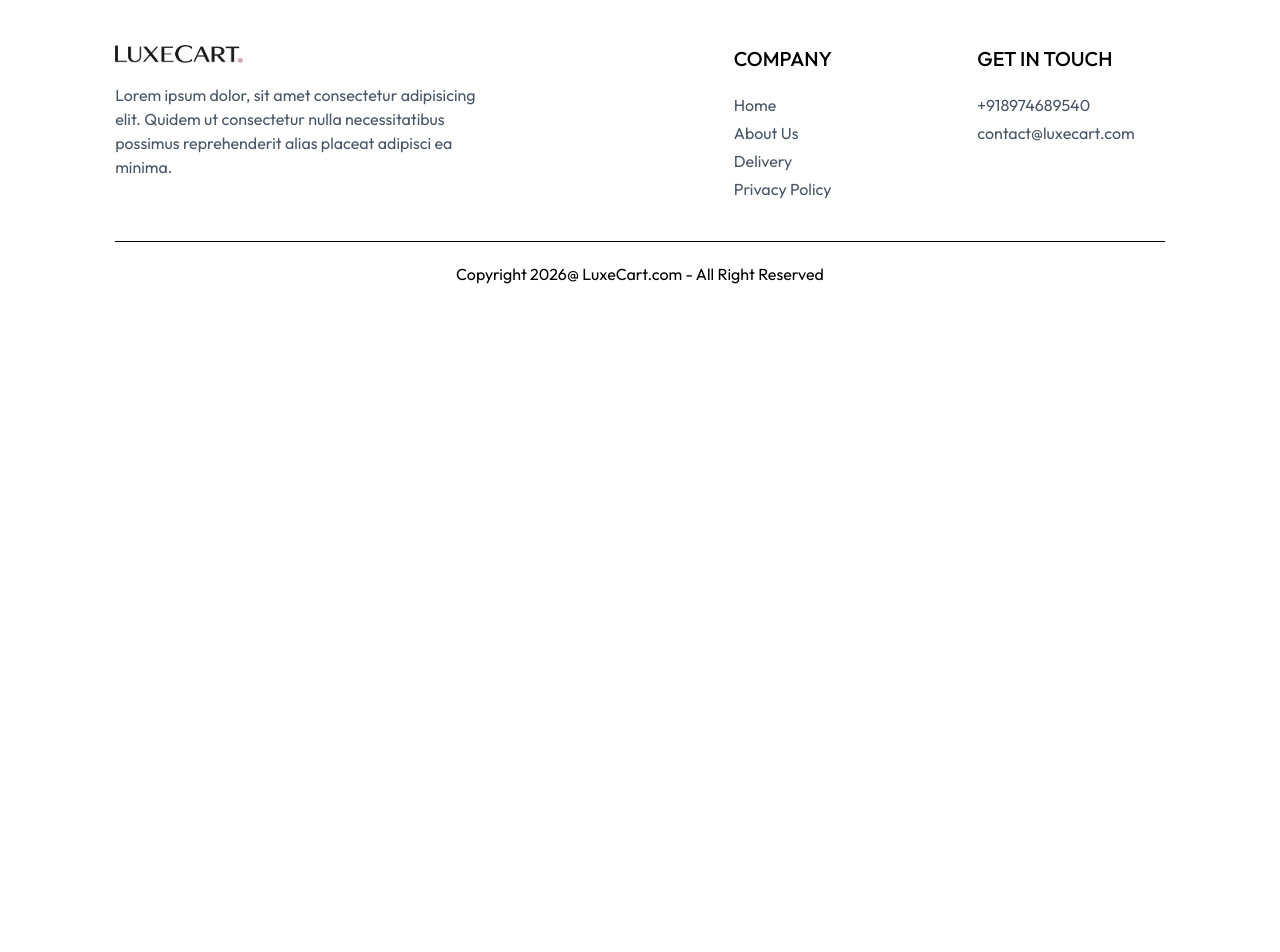
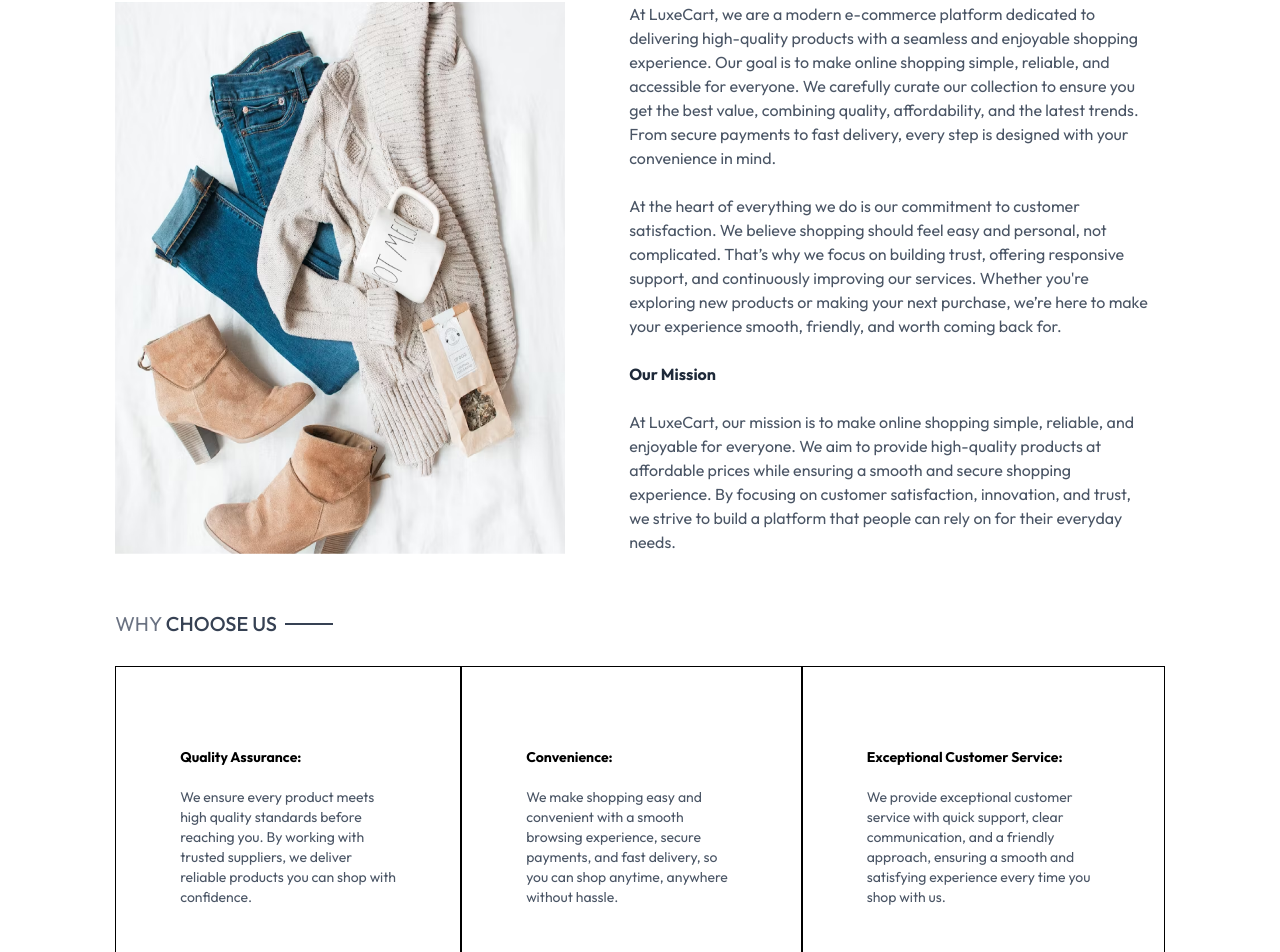
Before and after one commit to anushka44-bot/LuxeCart, a React (Vite) app in the folder frontend/: page /about in a window 1280 px wide. Shown: the part 173-1125 px from the top of the page. Before the commit the page ends 800 px from the top, so only its background shows below. Built offline with nearby package versions, Linux system fonts and the light colour scheme.

Commit message:
Login and About page complete

```diff
--- a/frontend/src/components/Navbar.jsx
+++ b/frontend/src/components/Navbar.jsx
@@ -42,11 +42,13 @@ const Navbar = () => {
         />
 
         <div className="group relative">
-          <img
-            src={assets.profile_icon}
-            className="w-5 cursor-pointer"
-            alt=""
-          />
+          <Link to={"/Login"}>
+            <img
+              src={assets.profile_icon}
+              className="w-5 cursor-pointer"
+              alt=""
+            />
+          </Link>
           <div className="group-hover:block hidden absolute dropdown-menu right-0 pt-4">
             <div className="flex flex-col gap-2 w-36 py-3 px-5 bg-slate-100 text-gray-500 rounded">
               <p className="cursor-pointer hover:text-black">My Profile</p>
@@ -115,3 +117,4 @@ const Navbar = () => {
 };
 
 export default Navbar;
+//4:43:37
--- a/frontend/src/pages/About.jsx
+++ b/frontend/src/pages/About.jsx
@@ -1,7 +1,83 @@
 import React from "react";
+import Title from "../components/Title";
+import { assets } from "../assets/frontend_assets/assets";
+import NewsletterBox from "../components/NewsletterBox";
 
 const About = () => {
-  return <div></div>;
+  return (
+    <div>
+      <div className="text-2xl text-center pt-8 border-t">
+        <Title text1={"ABOUT "} text2={"US"} />
+      </div>
+
+      <div className="my-10 flex flex-col md:flex-row gap-16">
+        <img
+          src={assets.about_img}
+          alt=""
+          className="w-full md:max-w-[450px]"
+        />
+        <div className="flex flex-col justify-center gap-6 md:w-2/4 text-gray-600">
+          <p>
+            At LuxeCart, we are a modern e-commerce platform dedicated to
+            delivering high-quality products with a seamless and enjoyable
+            shopping experience. Our goal is to make online shopping simple,
+            reliable, and accessible for everyone. We carefully curate our
+            collection to ensure you get the best value, combining quality,
+            affordability, and the latest trends. From secure payments to fast
+            delivery, every step is designed with your convenience in mind.
+          </p>
+          <p>
+            At the heart of everything we do is our commitment to customer
+            satisfaction. We believe shopping should feel easy and personal, not
+            complicated. That’s why we focus on building trust, offering
+            responsive support, and continuously improving our services. Whether
+            you're exploring new products or making your next purchase, we’re
+            here to make your experience smooth, friendly, and worth coming back
+            for.
+          </p>
+          <b className="text-gray-800">Our Mission</b>
+          <p>
+            At LuxeCart, our mission is to make online shopping simple,
+            reliable, and enjoyable for everyone. We aim to provide high-quality
+            products at affordable prices while ensuring a smooth and secure
+            shopping experience. By focusing on customer satisfaction,
+            innovation, and trust, we strive to build a platform that people can
+            rely on for their everyday needs.
+          </p>
+        </div>
+      </div>
+      <div className="text-xl py-4">
+        <Title text1={"WHY "} text2={"CHOOSE US"} />
+      </div>
+      <div className="flex flex-col md:flex-row text-sm mb-20">
+        <div className="border px-10 md:px-16 py-8 sm:py-20 flex flex-col gap-5">
+          <b>Quality Assurance:</b>
+          <p className="text-gray-600">
+            We ensure every product meets high quality standards before reaching
+            you. By working with trusted suppliers, we deliver reliable products
+            you can shop with confidence.
+          </p>
+        </div>
+        <div className="border px-10 md:px-16 py-8 sm:py-20 flex flex-col gap-5">
+          <b>Convenience:</b>
+          <p className="text-gray-600">
+            We make shopping easy and convenient with a smooth browsing
+            experience, secure payments, and fast delivery, so you can shop
+            anytime, anywhere without hassle.
+          </p>
+        </div>
+        <div className="border px-10 md:px-16 py-8 sm:py-20 flex flex-col gap-5">
+          <b>Exceptional Customer Service:</b>
+          <p className="text-gray-600">
+            We provide exceptional customer service with quick support, clear
+            communication, and a friendly approach, ensuring a smooth and
+            satisfying experience every time you shop with us.
+          </p>
+        </div>
+      </div>
+      <NewsletterBox />
+    </div>
+  );
 };
 
 export default About;
--- a/frontend/src/pages/Login.jsx
+++ b/frontend/src/pages/Login.jsx
@@ -1,7 +1,66 @@
-import React from "react";
+import React, { useState } from "react";
 
 const Login = () => {
-  return <div></div>;
+  const [currentState, setCurrentState] = useState("Sign Up");
+
+  const onSubmitHandler = async (event) => {
+    event.preventDefault();
+  };
+
+  return (
+    <form
+      onSubmit={onSubmitHandler}
+      className="flex flex-col items-center w-[90%] sm:max-w-96 m-auto mt-14 gap-4 text-gray-800"
+    >
+      <div className="inline-flex items-center gap-2 mb-2 mt-10">
+        <p className="prata-regular text-3xl">{currentState}</p>
+        <hr className="border-none h-[1.5px] w-8 bg-gray-800" />
+      </div>
+      {currentState === "Login" ? (
+        ""
+      ) : (
+        <input
+          type="text"
+          className="w-full px-3 py-2 border border-gray-800"
+          placeholder="Name"
+          required
+        />
+      )}
+      <input
+        type="email"
+        className="w-full px-3 py-2 border border-gray-800"
+        placeholder="Email"
+        required
+      />
+      <input
+        type="password"
+        className="w-full px-3 py-2 border border-gray-800"
+        placeholder="Password"
+        required
+      />
+      <div className="w-full flex justify-between text-sm mt-[-8px]">
+        <p className="cursor-pointer">Forgot your password?</p>
+        {currentState === "Login" ? (
+          <p
+            onClick={() => setCurrentState("Sign Up")}
+            className="cursor-pointer"
+          >
+            Create account
+          </p>
+        ) : (
+          <p
+            onClick={() => setCurrentState("Login")}
+            className="cursor-pointer"
+          >
+            Login Here
+          </p>
+        )}
+      </div>
+      <button className="bg-black text-white font-light px-8 py-2 mt-4">
+        {currentState === "Login" ? "Sign In" : "Sign Up"}
+      </button>
+    </form>
+  );
 };
 
 export default Login;
```
